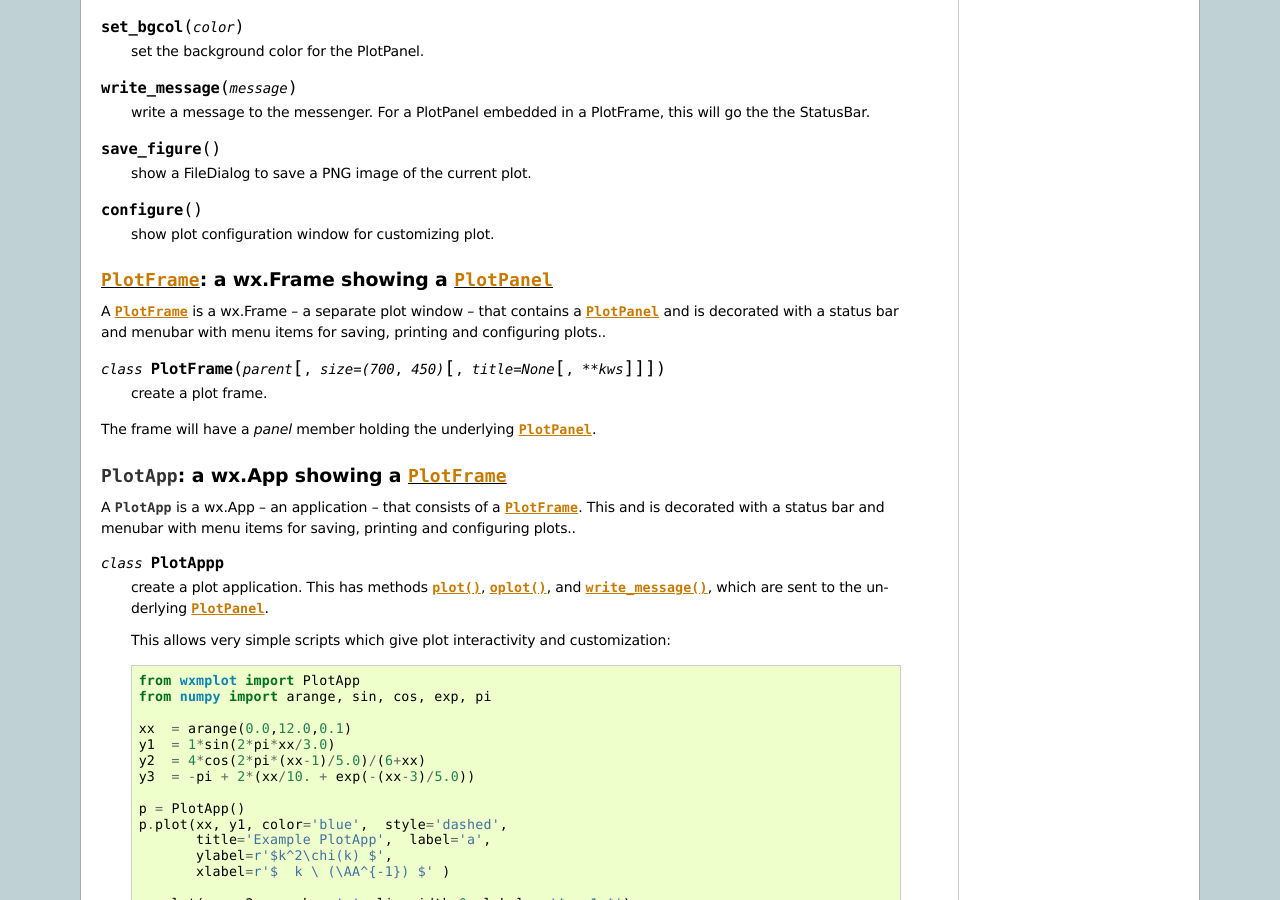
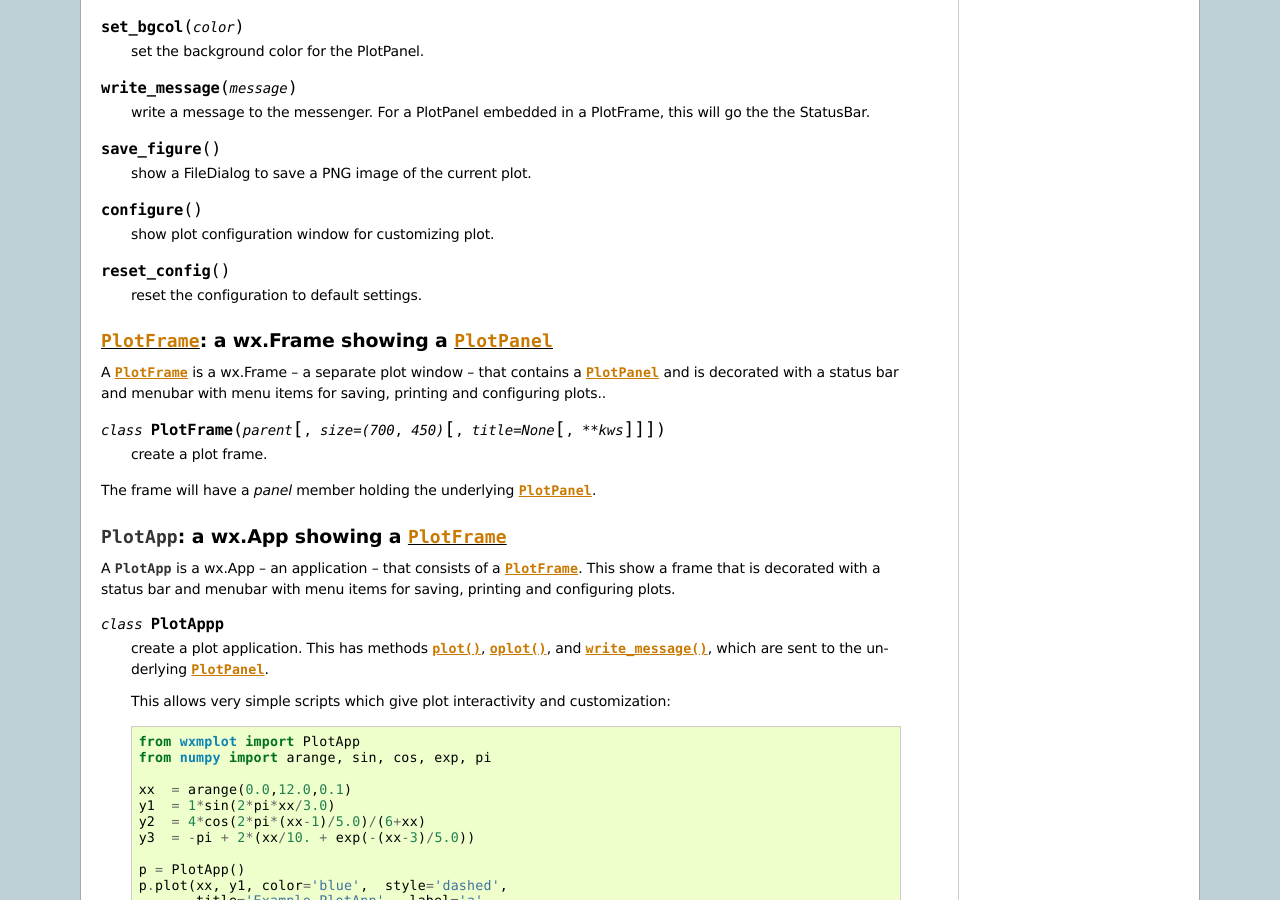
Before and after one commit to newville/wxmplot, a Sphinx documentation site: the page built from doc/plotpanel.rst, in a window 1280 px wide and 900 px high, scrolled down 3111 px. Built offline with Sphinx 7.4.7, drawn with Linux system fonts in a browser that asks for light colours; formulas are drawn with MathJax 3; the version number is read from the project's files by our own code; some of the changed text lies outside the part shown.

Commit message:
doc tweaks

```diff
--- a/doc/plotpanel.rst
+++ b/doc/plotpanel.rst
@@ -231,11 +231,13 @@ the arguments are available for both :meth:`plot` and :meth:`oplot`.
 
    show a FileDialog to save a PNG image of the current plot.
 
-
 .. method:: configure()
 
    show plot configuration window for customizing plot.
 
+.. method:: reset_config()
+
+   reset the configuration to default settings.
 
 
 :class:`PlotFrame`: a wx.Frame showing a :class:`PlotPanel`
@@ -255,9 +257,9 @@ The frame will have a *panel* member holding the underlying :class:`PlotPanel`.
 :class:`PlotApp`: a wx.App showing a :class:`PlotFrame`
 ====================================================================
 
-A :class:`PlotApp` is a wx.App -- an application  -- that
-consists of a :class:`PlotFrame`.   This  and is decorated with a status bar and
-menubar with menu items for saving, printing and configuring plots..
+A :class:`PlotApp` is a wx.App -- an application -- that consists of a
+:class:`PlotFrame`.  This show a frame that is decorated with a status bar
+and menubar with menu items for saving, printing and configuring plots.
 
 .. class:: PlotAppp()
 
```
Also changed, not shown: other parts of doc/plotpanel.rst (+1 -1 lines), doc/imagepanel.rst (+7 -0 lines).
